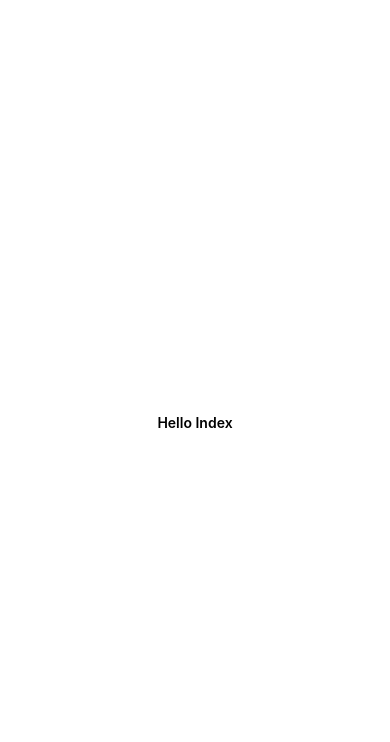
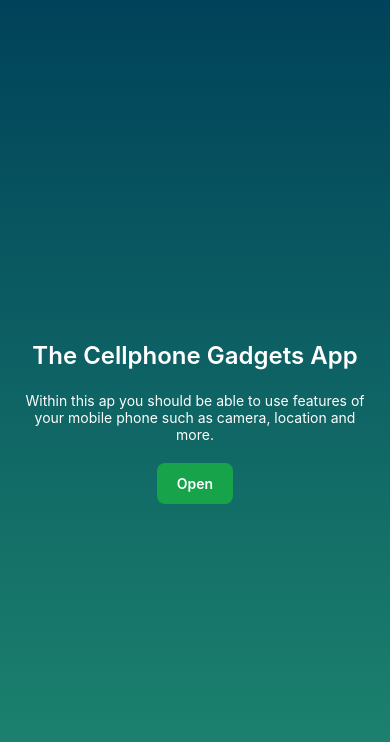
Before and after one commit to Jorge-Ortiz-Mata/app-07-Mobile-Device-Features, a React Native app: screen /Welcome in a window 390 px wide. Shown: the top 742 px of the page. Built offline with nearby package versions, Linux system fonts and the light colour scheme.

Commit message:
Adding Wlcome screen.

```diff
--- a/src/Index.jsx
+++ b/src/Index.jsx
@@ -1,10 +1,16 @@
-import { View, Text } from "react-native";
+import Welcome from "./screens/Welcome"
+import { NavigationContainer } from "@react-navigation/native";
+import { createNativeStackNavigator } from "@react-navigation/native-stack";
+
+const Stack = createNativeStackNavigator();
 
 export default function Index(){
 
   return(
-    <View className="flex-1 items-center justify-center">
-      <Text className="font-semibold">Hello Index</Text>
-    </View>
+    <NavigationContainer>
+      <Stack.Navigator>
+        <Stack.Screen name="Welcome" component={Welcome} options={{headerShown: false}} />
+      </Stack.Navigator>
+    </NavigationContainer>
   )
 }
--- /dev/null
+++ b/src/screens/Welcome.jsx
@@ -0,0 +1,17 @@
+import { Pressable, Text } from "react-native";
+import { StatusBar } from 'expo-status-bar';
+import { LinearGradient } from "expo-linear-gradient";
+
+export default function Welcome(){
+
+  return(
+    <LinearGradient colors={['#00425A', '#1F8A70']} className="flex-1 items-center justify-center">
+      <Text className="font-semibold text-white text-2xl">The Cellphone Gadgets App</Text>
+      <Text className="text-white text-center m-5">Within this ap you should be able to use features of your mobile phone such as camera, location and more.</Text>
+      <Pressable className="px-5 py-3 rounded-lg bg-green-600">
+        <Text className="text-white font-semibold">Open</Text>
+      </Pressable>
+      <StatusBar style="light" />
+    </LinearGradient>
+  )
+}
```
Also changed, not shown: package.json (+6 -1 lines), src/data/atomVariables.jsx (added, +13 -0 lines), 1 other file (tests, documents, lock files or other folders).
